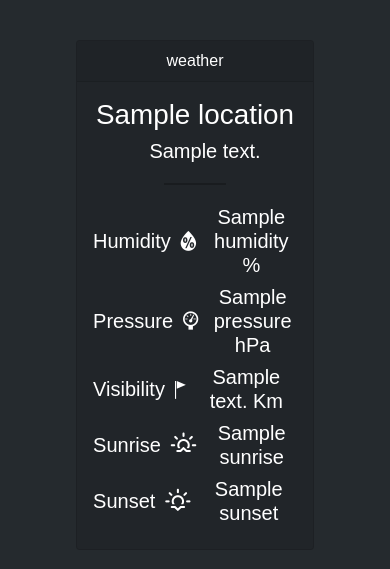
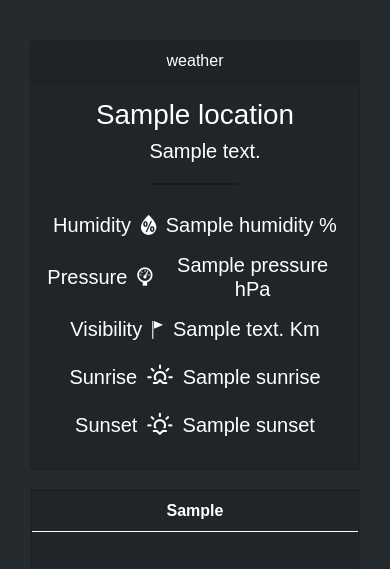
Before and after one commit to dembskii/weather-service, a Flask app: template templates/index.html in a window 390 px wide. Shown: the part 102-671 px from the top of the page. Run offline with Flask 2, Linux system fonts and the light colour scheme; the template is opened without the code that fills it: most values are stand-ins (such as "Sample title", 1, 10 or a date in 2020); lists and menus that the app fills with data are empty; some libraries are stand-ins or nearby versions; some web fonts are replaced.

Commit message:
Mobile friendly fiexes and readme.md

```diff
--- a/static/css/styles.css
+++ b/static/css/styles.css
@@ -19,6 +19,7 @@
 
 .card {
     margin: auto;
+    width: 65%;
 }
 .align-inline {
     display: flex;
@@ -50,3 +51,16 @@
 	position: relative;
 	height: 10px;
 }
+
+@media screen and (max-width:631px) {
+    .card {
+        width: 90%;
+    }
+
+}
+
+@media screen and (min-width:632px) {
+    .navbar-brand {
+        font-size: 1.5rem;
+    }
+}
--- a/templates/index.html
+++ b/templates/index.html
@@ -2,7 +2,7 @@
 
 <div class="container-fluid" >
     <section id="current-weather">
-        <div class="card text-center text-white bg-dark mb-3 " style="width: 65%;">
+        <div class="card text-center text-white bg-dark mb-3 " >
             <div class="card-header">
                 {% with messages = get_flashed_messages() %}
                 {% if messages %}
```
Also changed, not shown: README.md.
